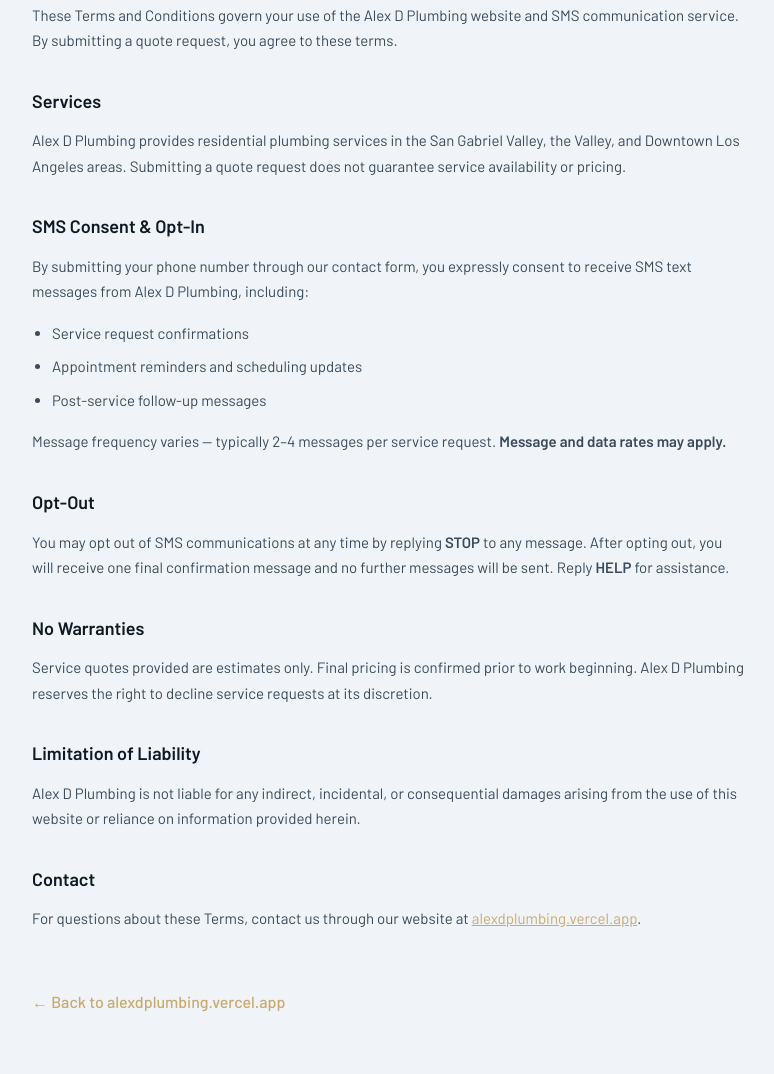
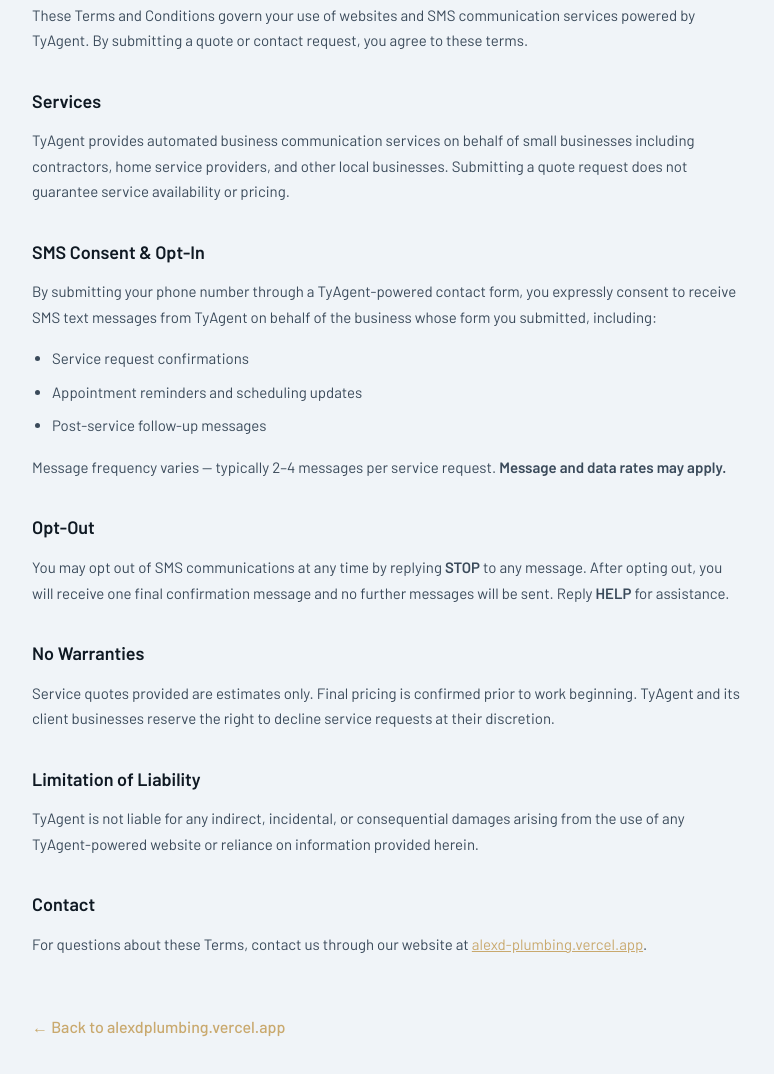
Before and after one commit to tyltra94-bit/alexd-plumbing, a plain HTML site: page terms.html in a window 1280 px wide. Shown: the part 234-1308 px from the top of the page, without its empty margins (252-1026 px from the left). Drawn offline with Linux system fonts and the light colour scheme.

Commit message:
update privacy and terms to reference TyAgent brand

```diff
--- a/terms.html
+++ b/terms.html
@@ -3,7 +3,7 @@
 <head>
 <meta charset="UTF-8">
 <meta name="viewport" content="width=device-width, initial-scale=1.0">
-<title>Terms & Conditions — Alex D Plumbing</title>
+<title>Terms & Conditions — TyAgent</title>
 <style>
 @import url('https://fonts.googleapis.com/css2?family=Barlow:wght@300;400;500;600&display=swap');
 * { box-sizing: border-box; margin: 0; padding: 0; }
@@ -36,13 +36,13 @@
   <h1>Terms & Conditions</h1>
   <p class="updated">Last updated: September 2026</p>
 
-  <p>These Terms and Conditions govern your use of the Alex D Plumbing website and SMS communication service. By submitting a quote request, you agree to these terms.</p>
+  <p>These Terms and Conditions govern your use of websites and SMS communication services powered by TyAgent. By submitting a quote or contact request, you agree to these terms.</p>
 
   <h2>Services</h2>
-  <p>Alex D Plumbing provides residential plumbing services in the San Gabriel Valley, the Valley, and Downtown Los Angeles areas. Submitting a quote request does not guarantee service availability or pricing.</p>
+  <p>TyAgent provides automated business communication services on behalf of small businesses including contractors, home service providers, and other local businesses. Submitting a quote request does not guarantee service availability or pricing.</p>
 
   <h2>SMS Consent & Opt-In</h2>
-  <p>By submitting your phone number through our contact form, you expressly consent to receive SMS text messages from Alex D Plumbing, including:</p>
+  <p>By submitting your phone number through a TyAgent-powered contact form, you expressly consent to receive SMS text messages from TyAgent on behalf of the business whose form you submitted, including:</p>
   <ul>
     <li>Service request confirmations</li>
     <li>Appointment reminders and scheduling updates</li>
@@ -54,13 +54,13 @@
   <p>You may opt out of SMS communications at any time by replying <strong>STOP</strong> to any message. After opting out, you will receive one final confirmation message and no further messages will be sent. Reply <strong>HELP</strong> for assistance.</p>
 
   <h2>No Warranties</h2>
-  <p>Service quotes provided are estimates only. Final pricing is confirmed prior to work beginning. Alex D Plumbing reserves the right to decline service requests at its discretion.</p>
+  <p>Service quotes provided are estimates only. Final pricing is confirmed prior to work beginning. TyAgent and its client businesses reserve the right to decline service requests at their discretion.</p>
 
   <h2>Limitation of Liability</h2>
-  <p>Alex D Plumbing is not liable for any indirect, incidental, or consequential damages arising from the use of this website or reliance on information provided herein.</p>
+  <p>TyAgent is not liable for any indirect, incidental, or consequential damages arising from the use of any TyAgent-powered website or reliance on information provided herein.</p>
 
   <h2>Contact</h2>
-  <p>For questions about these Terms, contact us through our website at <a href="/">alexdplumbing.vercel.app</a>.</p>
+  <p>For questions about these Terms, contact us through our website at <a href="/">alexd-plumbing.vercel.app</a>.</p>
 
   <a href="/" class="back">← Back to alexdplumbing.vercel.app</a>
 </div>
```
Also changed, not shown: privacy.html (+5 -5 lines).
